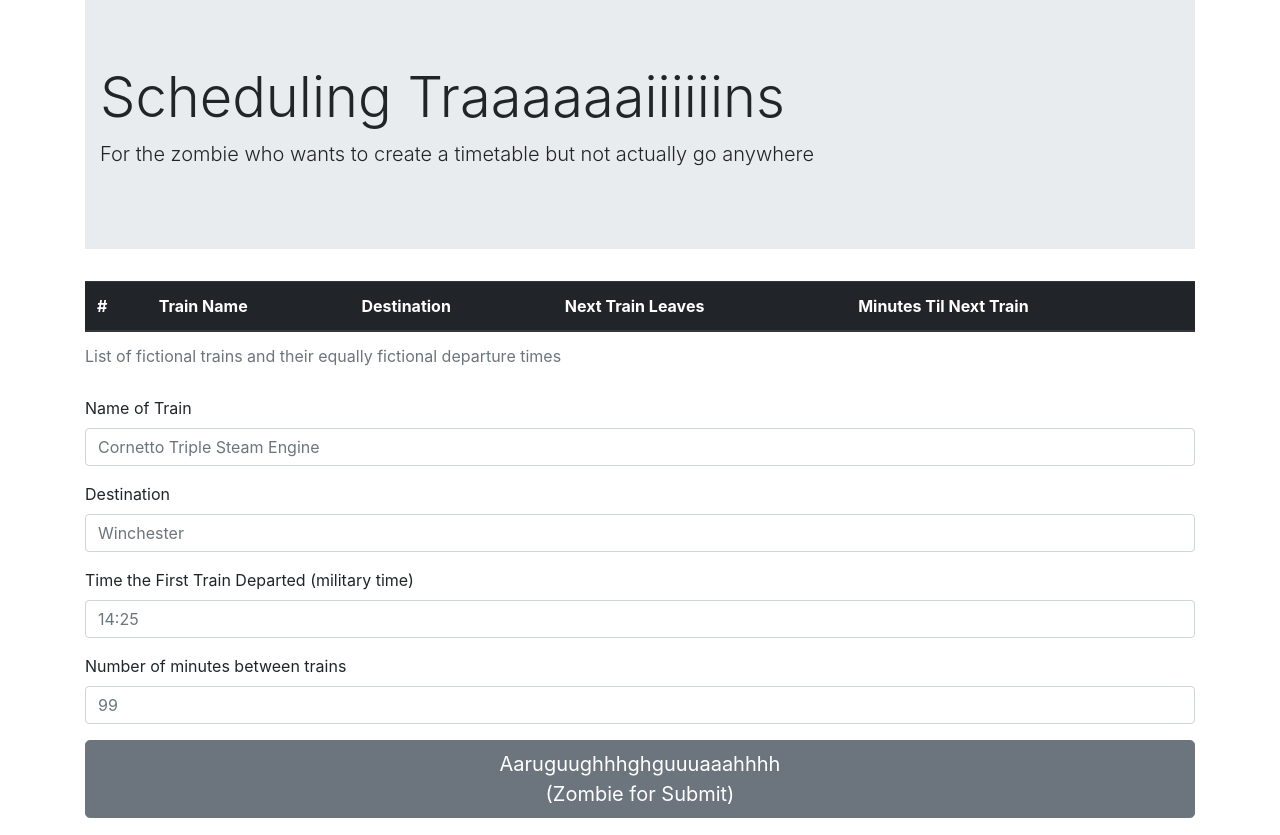
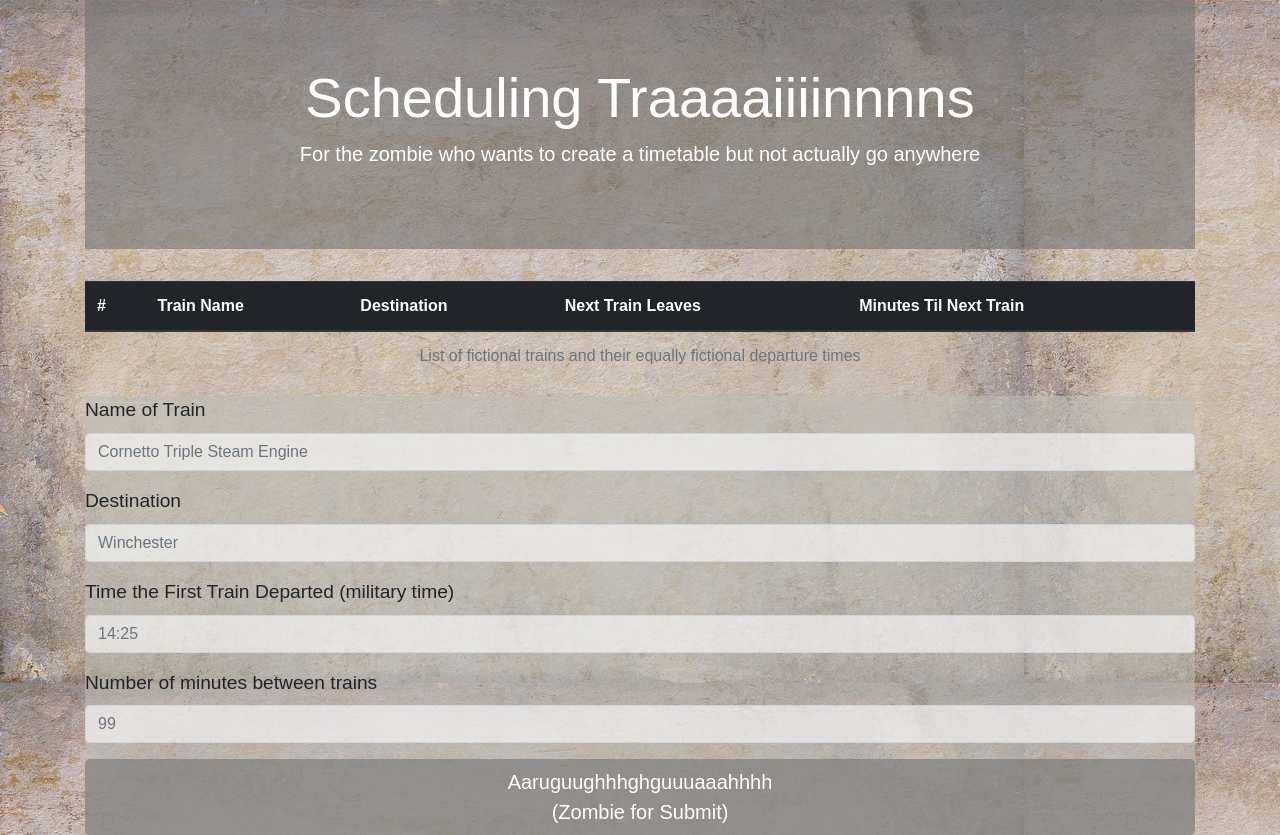
Before and after one commit to bonnie-bee/Trains, a plain HTML site: page index.html in a window 1280 px wide. Drawn offline with nearby package versions, Linux system fonts and the light colour scheme; no server answers; a web font is replaced by a local one.

Commit message:
Aesthetics

```diff
--- a/assets/style/style.css
+++ b/assets/style/style.css
@@ -0,0 +1,35 @@
+body{
+    background-image: url(../images/oldWall2.jpg);
+    font-family: 'Denk One', sans-serif;
+}
+
+form{
+    background-color: rgba(191, 189, 184, .6);
+    border-radius: 25%;
+    font-size: 1.2em;
+}
+
+td{
+    background-color:  rgba(191, 189, 184, .6);
+    font-size: 1.2em;
+}
+
+caption{
+    text-align: center;
+}
+
+.jumbotron{
+    background-color:  rgba(115, 115, 115, .6);
+    text-align: center;
+    color: white;
+
+}
+
+.form-control{
+    background-color:  rgba(255, 255, 255, .6);
+}
+
+#submitBtn{
+    background-color:  rgba(115, 115, 115, .6);
+    border: none;
+}
--- a/index.html
+++ b/index.html
@@ -9,6 +9,7 @@
         crossorigin="anonymous">
     <link rel='stylesheet' type="text/css" href="assets/style/style.css">
     <script src="https://cdn.jsdelivr.net/momentjs/2.12.0/moment.min.js"></script>
+    <link href="https://fonts.googleapis.com/css?family=Denk+One" rel="stylesheet">
 
     <title>TRAAAIIIIIIINS</title>
 </head>
@@ -18,7 +19,7 @@
 
         <div class="jumbotron jumbotron-fluid">
             <div class="container">
-                <h1 class="display-4">Scheduling Traaaaaaiiiiiins</h1>
+                <h1 class="display-4">Scheduling Traaaaiiiinnnns</h1>
                 <p class="lead">For the zombie who wants to create a timetable but not actually go anywhere</p>
             </div>
         </div>
@@ -38,7 +39,7 @@
 
             </tbody>
         </table>
-        <form>
+        <form class='rounded'>
                 <div class="form-group">
                   <label for="nameOfTrain">Name of Train</label>
                   <input type="input" class="form-control" id="trainName" aria-describedby="trainName" placeholder="Cornetto Triple Steam Engine">
```
Also changed, not shown: assets/images/oldWall2.jpg (added), 1 other file.
